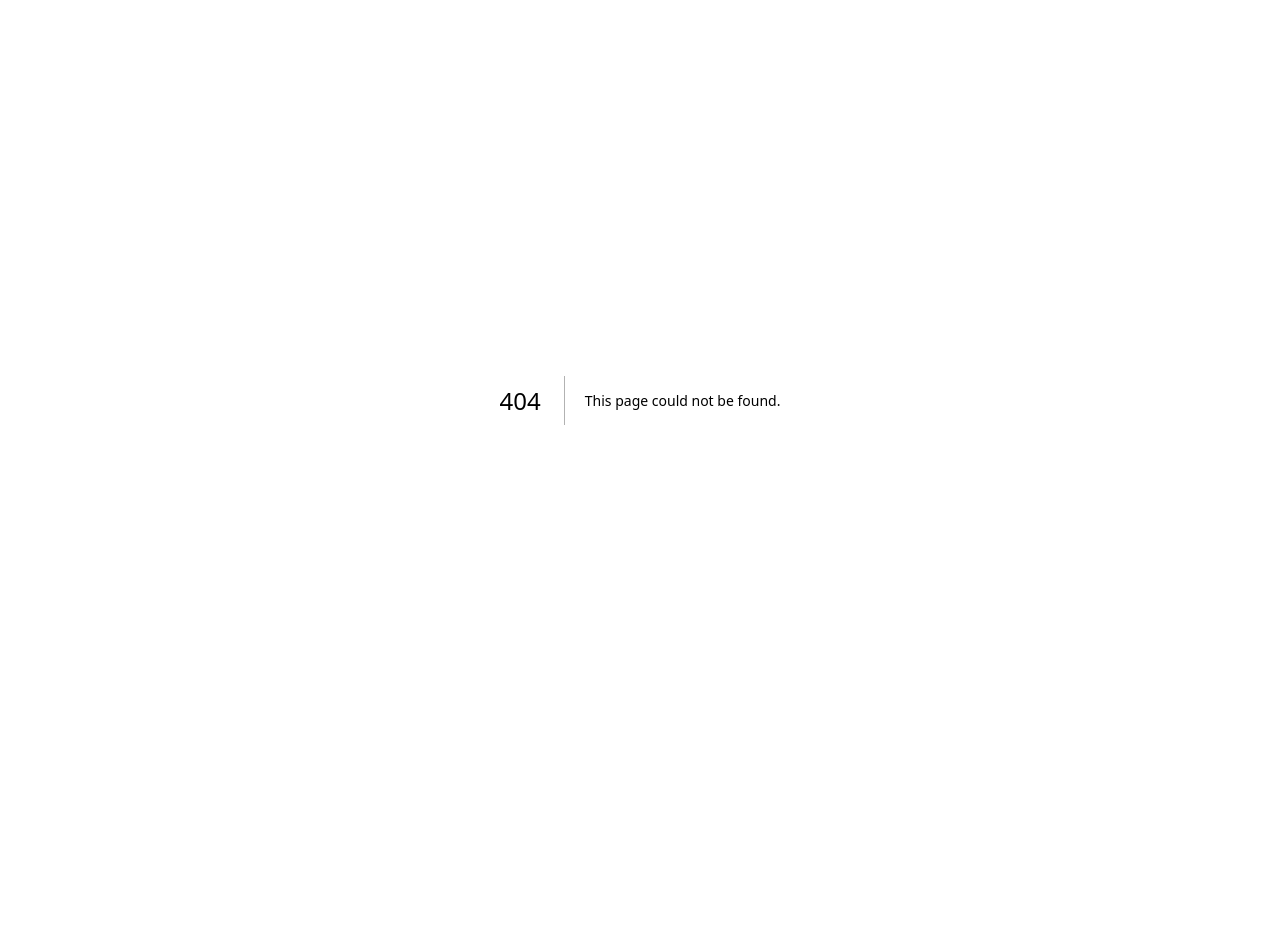
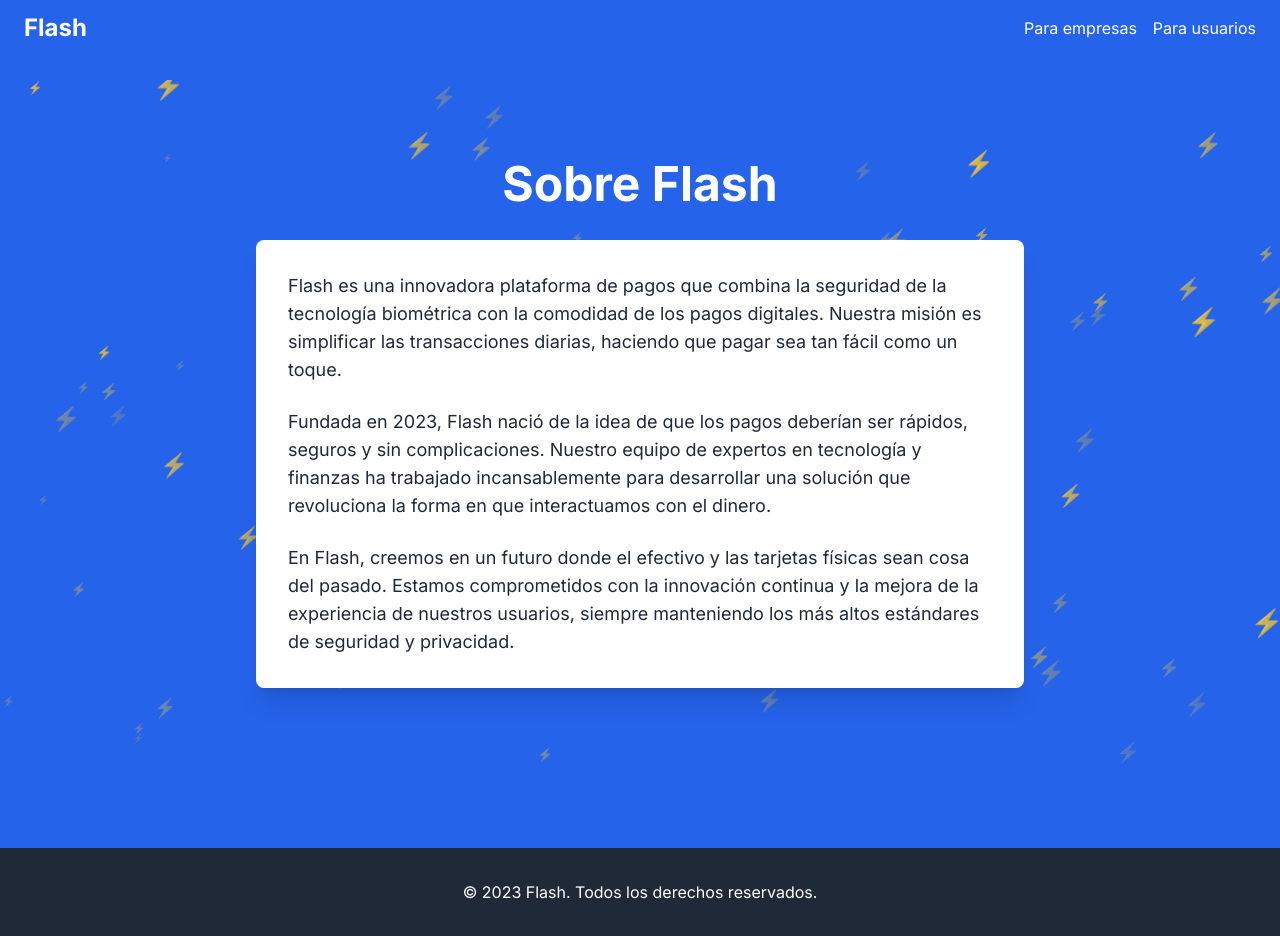
Before and after one commit to briancabrera/flash-website, a Next.js app: page /about in a window 1280 px wide. Before the commit this address had no page. Before the commit the page ends 800 px from the top, so only its background shows below. Built offline with nearby package versions, Linux system fonts and the light colour scheme.

Commit message:
[PAGE] About page

```diff
--- /dev/null
+++ b/app/about/page.tsx
@@ -0,0 +1,79 @@
+'use client'
+
+import { useState, useRef, useEffect } from 'react'
+import { motion } from 'framer-motion'
+import Navbar from '../../components/Navbar'
+import FloatingLightningBolts from '../../components/FloatingLightningBolts'
+
+export default function AboutPage() {
+  const [isHeroVisible, setIsHeroVisible] = useState(true)
+  const heroRef = useRef<HTMLElement | null>(null)
+
+  useEffect(() => {
+    const observerOptions = {
+      threshold: 0.1,
+      rootMargin: "0px 0px -10% 0px"
+    }
+
+    const heroObserver = new IntersectionObserver(
+      ([entry]) => {
+        setIsHeroVisible(entry.isIntersecting)
+      },
+      observerOptions
+    )
+
+    const currentHeroRef = heroRef.current
+
+    if (currentHeroRef) {
+      heroObserver.observe(currentHeroRef)
+    }
+
+    return () => {
+      if (currentHeroRef) {
+        heroObserver.unobserve(currentHeroRef)
+      }
+    }
+  }, [])
+
+  return (
+    <div className="min-h-screen bg-blue-600 text-white">
+      <Navbar />
+      <main className="pt-20">
+        <section ref={heroRef} className="relative py-20 overflow-hidden">
+          <FloatingLightningBolts isVisible={isHeroVisible} boltCount={75} />
+          <div className="container mx-auto px-6 relative z-10">
+            <motion.h1
+              className="text-4xl md:text-5xl font-bold mb-8 text-center"
+              initial={{ opacity: 0, y: 20 }}
+              animate={{ opacity: 1, y: 0 }}
+              transition={{ duration: 0.8 }}
+            >
+              Sobre Flash
+            </motion.h1>
+            <motion.div
+              className="bg-white text-gray-800 rounded-lg shadow-xl p-8 max-w-3xl mx-auto"
+              initial={{ opacity: 0, y: 20 }}
+              animate={{ opacity: 1, y: 0 }}
+              transition={{ duration: 0.8, delay: 0.2 }}
+            >
+              <p className="text-lg mb-6">
+                Flash es una innovadora plataforma de pagos que combina la seguridad de la tecnología biométrica con la comodidad de los pagos digitales. Nuestra misión es simplificar las transacciones diarias, haciendo que pagar sea tan fácil como un toque.
+              </p>
+              <p className="text-lg mb-6">
+                Fundada en 2023, Flash nació de la idea de que los pagos deberían ser rápidos, seguros y sin complicaciones. Nuestro equipo de expertos en tecnología y finanzas ha trabajado incansablemente para desarrollar una solución que revoluciona la forma en que interactuamos con el dinero.
+              </p>
+              <p className="text-lg">
+                En Flash, creemos en un futuro donde el efectivo y las tarjetas físicas sean cosa del pasado. Estamos comprometidos con la innovación continua y la mejora de la experiencia de nuestros usuarios, siempre manteniendo los más altos estándares de seguridad y privacidad.
+              </p>
+            </motion.div>
+          </div>
+        </section>
+      </main>
+      <footer className="bg-gray-800 text-white py-8 mt-20">
+        <div className="container mx-auto px-6 text-center">
+          <p>&copy; 2023 Flash. Todos los derechos reservados.</p>
+        </div>
+      </footer>
+    </div>
+  )
+}
```
